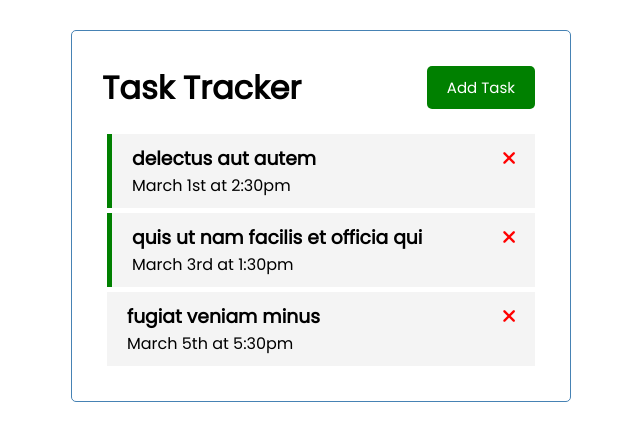
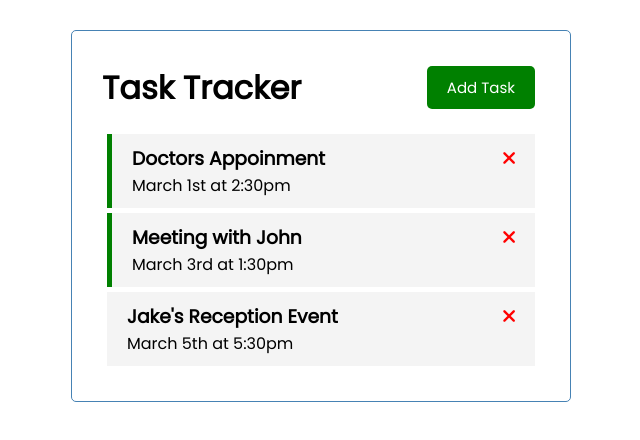
Before and after one commit to Wakil18/Vue-Task-Tracker, a Vue app: page / in a window 1280 px wide. Shown: the top 440 px of the page, without its empty margins (319-959 px from the left). Built offline with nearby package versions, Linux system fonts and the light colour scheme.

Commit message:
Ran -> npm run build -> To build for production

```diff
--- a/src/App.vue
+++ b/src/App.vue
@@ -46,19 +46,19 @@ export default {
     this.tasks = [
     {
     "id": 1,
-    "text": "delectus aut autem",
+    "text": "Doctors Appoinment",
     "day": "March 1st at 2:30pm",
     "reminder": true,
   },
   {
     "id": 2,
-    "text": "quis ut nam facilis et officia qui",
+    "text": "Meeting with John",
     "day": "March 3rd at 1:30pm",
     "reminder": true,
   },
   {
     "id": 3,
-    "text": "fugiat veniam minus",
+    "text": "Jake's Reception Event",
     "day": "March 5th at 5:30pm",
     "reminder": false,
   },
--- a/src/components/Button.vue
+++ b/src/components/Button.vue
@@ -11,7 +11,7 @@
         },
         methods: {
             onClick() {
-                this.$emit('toggle-add-task')
+                this.$emit('btn-click')
             }
         }
     }
--- a/src/components/Header.vue
+++ b/src/components/Header.vue
@@ -1,7 +1,7 @@
 <template>
     <header>
         <h1>{{ title }}</h1>
-        <Button @toggle-add-task="$emit('toggle-add-task')" :text="showAddTask ? 'Close' : 'Add Task'" color="green" />
+        <Button @btn-click="$emit('toggle-add-task')" :text="showAddTask ? 'Close' : 'Add Task'" :color="showAddTask ?'red' : 'green'" />
     </header>
 </template>
 
```
